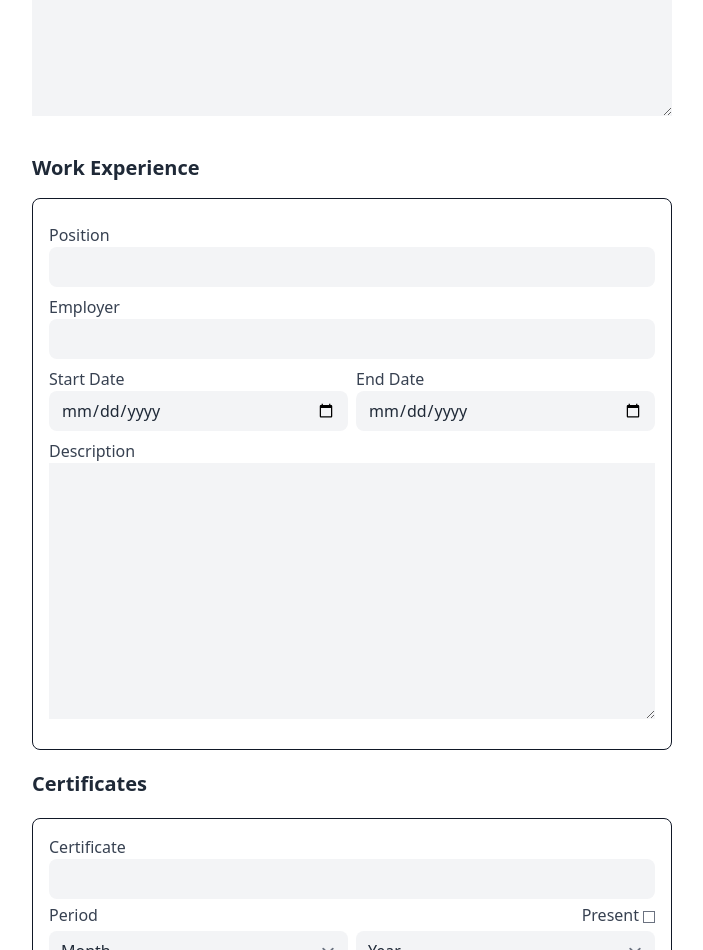
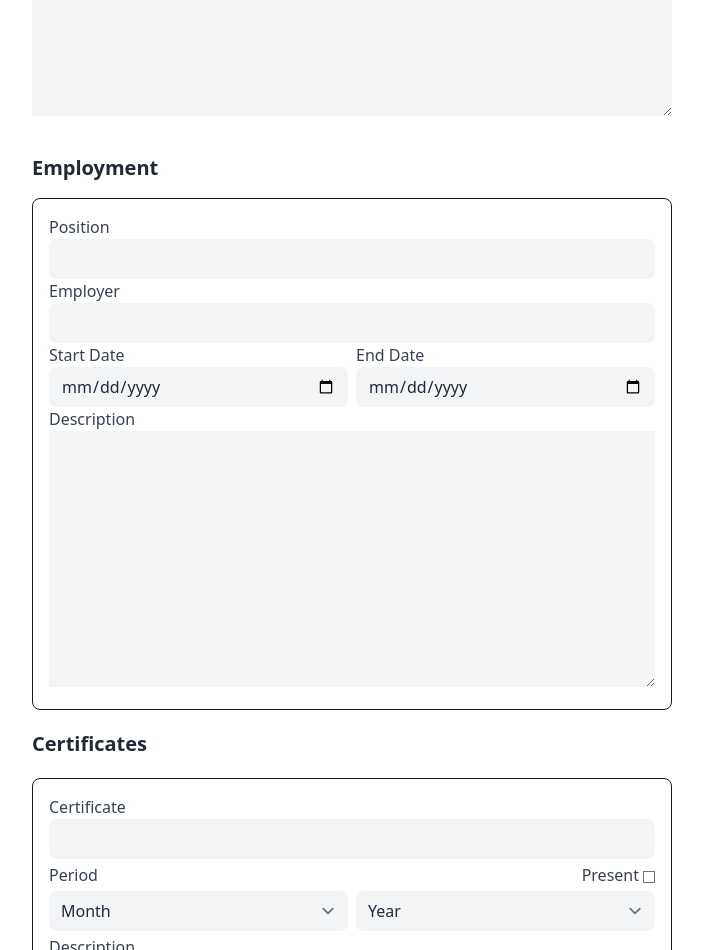
Before and after one commit to Ja-Uyoma/CV-Application, a React (Vite) app: page / in a window 1280 px wide. Shown: the part 2400-3350 px from the top of the page, without its empty margins (288-991 px from the left). Built offline with nearby package versions, Linux system fonts and the light colour scheme.

Commit message:
refactor: use Employment component to render work history

```diff
--- a/src/components/ResumeBuilder.tsx
+++ b/src/components/ResumeBuilder.tsx
@@ -3,6 +3,7 @@ import { History } from "./History.tsx";
 import { Certificates } from "./Certificates.tsx";
 import { BasicInformation } from "./BasicInformation.tsx";
 import { Education } from "./Education.tsx";
+import { Employment } from "./Employment.tsx";
 
 export const ResumeBuilder = () => {
   return (
@@ -13,7 +14,7 @@ export const ResumeBuilder = () => {
       <Pane sectionName={"Interests"} />
       <Pane sectionName={"References"} />
       <Pane sectionName={"Skills"} />
-      <History formName={"Work Experience"} />
+      <Employment />
       <Certificates />
     </div>
   );
```
